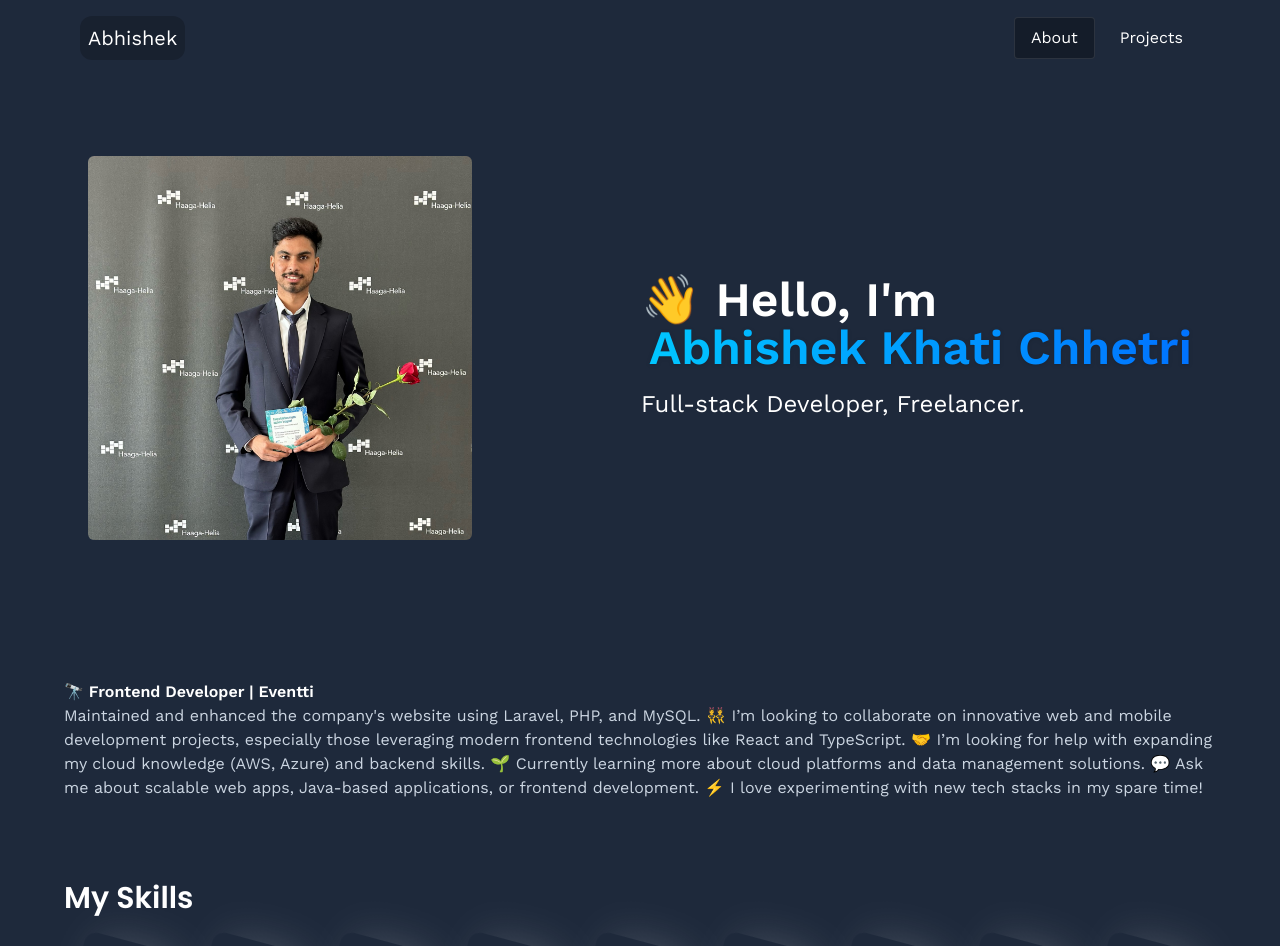
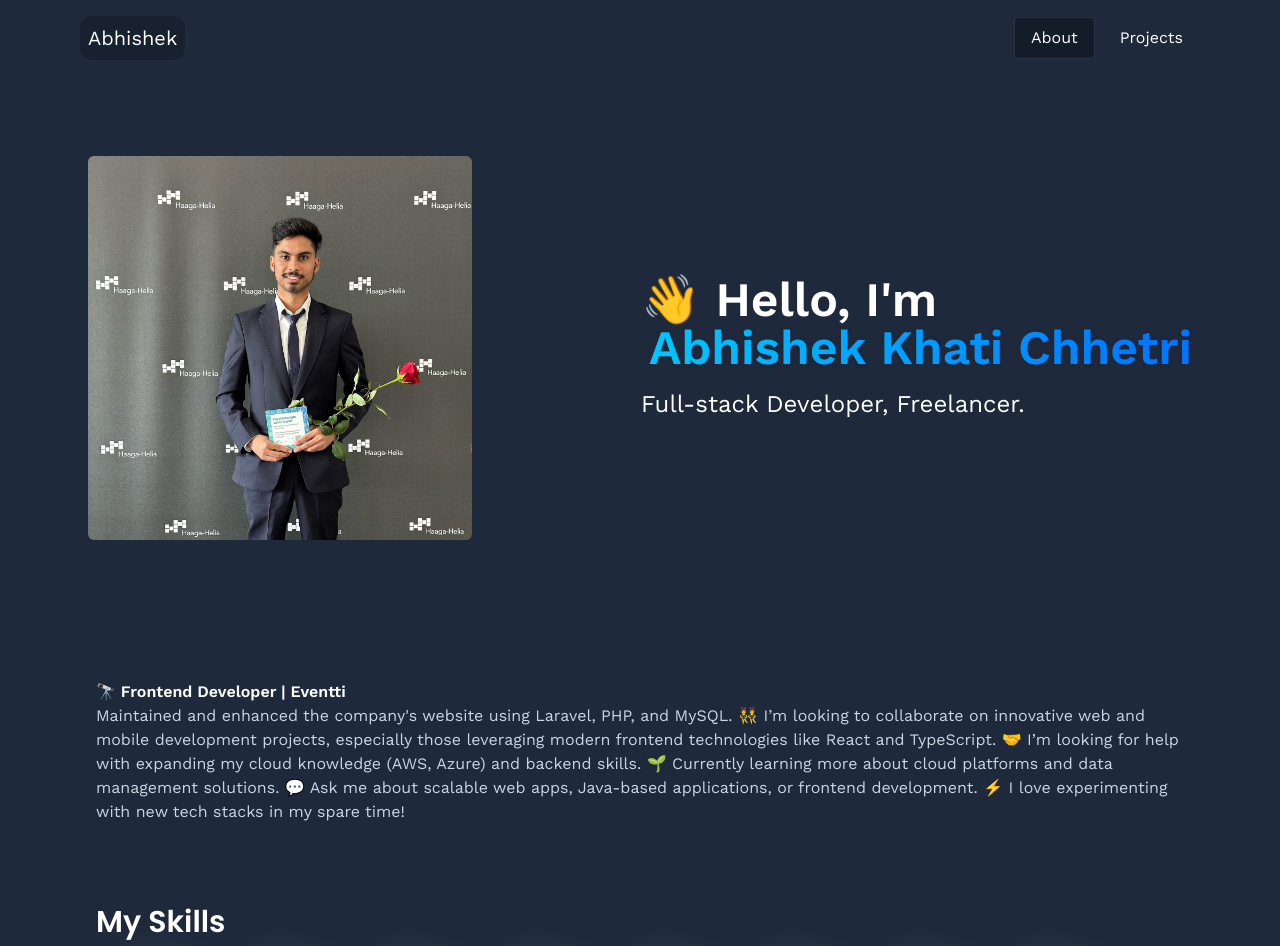
Before and after one commit to abhichhetri09/portfolio, a React (Vite) app: page /about in a window 1280 px wide. Shown: the top 946 px of the page. Built offline with nearby package versions, Linux system fonts and the light colour scheme.

Commit message:
Add padding to Section component for improved layout

```diff
--- a/src/components/Section.jsx
+++ b/src/components/Section.jsx
@@ -1,5 +1,5 @@
 const Section = ({ children, className }) => {
-  return <section className={`py-10 ${className}`}>{children}</section>;
+  return <section className={`py-10 px-8 ${className}`}>{children}</section>;
 };
 
 export { Section };
```
